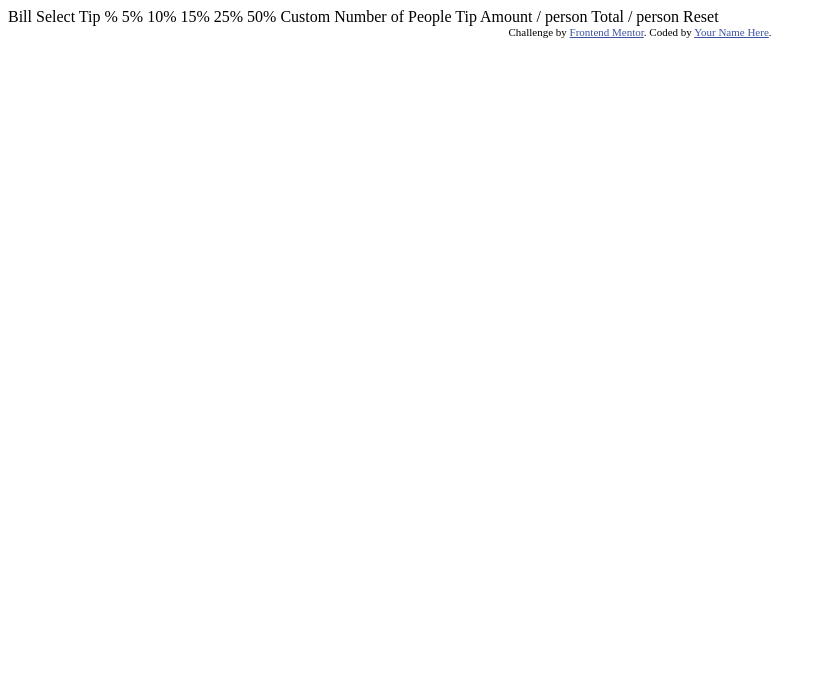
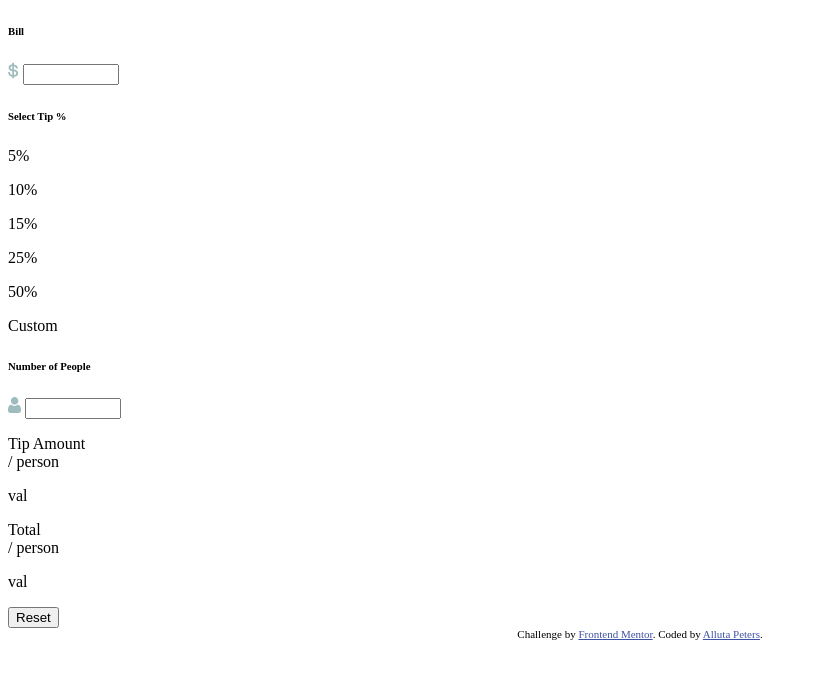
Before and after one commit to lutajpeters/tip-calculator-app, a plain HTML site: page index.html in a window 1280 px wide. Shown: the whole page, without its empty margins (0-824 px from the left). Drawn offline with Linux system fonts and the light colour scheme; a script that the page names is missing.

Commit message:
Html layout.
updated base html structure.

added text and images to html.

```diff
--- a/index.html
+++ b/index.html
@@ -1,8 +1,10 @@
 <!DOCTYPE html>
 <html lang="en">
+
 <head>
   <meta charset="UTF-8">
-  <meta name="viewport" content="width=device-width, initial-scale=1.0"> <!-- displays site properly based on user's device -->
+  <meta name="viewport" content="width=device-width, initial-scale=1.0">
+  <!-- displays site properly based on user's device -->
 
   <link rel="icon" type="image/png" sizes="32x32" href="./images/favicon-32x32.png">
   <link rel="stylesheet" href="/css/tip-calculator.css">
@@ -11,45 +13,64 @@
   <title>Frontend Mentor | Tip calculator app</title>
 
 </head>
+
 <body>
   <main class="main-container">
     <div class="card">
-      <div class="card-bill">
-        <div class="bill-amount"></div>
-        <div class="bill-tip-options"></div>
-        <div class="bill-party-size"></div>
-      </div>
-      <div class="card-tip">
-        <div class="tip-amount"></div>
-        <div class="tip-total"></div>
-        <div class="tip-action"></div>
-      </div>
+      <section class="card-bill">
+        <section class="bill-value">
+          <header class="bill-header">
+            <h6>Bill</h6>
+          </header>
+          <div class="bill-input">
+            <img src="/images/icon-dollar.svg" alt="dollar sign" />
+            <input type="number" id="billAmount" name="billAmount" min="0" max="1000000" />
+          </div>
+        </section>
+        <section class="bill-tip-options">
+          <header>
+            <h6>Select Tip %</h6>
+          </header>
+          <div class="tip-options">
+            <p>5%</p>
+            <p>10%</p>
+            <p>15%</p>
+            <p>25%</p>
+            <p>50%</p>
+            <p>Custom</p>
+          </div>
+        </section>
+        <section class="bill-party-size">
+          <header>
+            <h6>Number of People</h6>
+          </header>
+          <div class="party-size-input">
+            <img src="/images/icon-person.svg" alt="people" />
+            <input type="number" id="billAmount" name="billAmount" min="0" max="1000000" />
+          </div>
+        </section>
+      </section>
+      <section class="card-tip">
+        <section class="tip-amount">
+          <p>Tip Amount<br />/ person</p>
+          <p>val</p>
+        </section>
+        <section class="tip-total">
+          <p>Total<br />/ person</p>
+          <p>val</p>
+        </section>
+        <section class="tip-action">
+          <button>Reset</button>
+        </section>
+      </section>
     </div>
   </main>
 
-  Bill
 
-  Select Tip %
-  5%
-  10%
-  15%
-  25%
-  50%
-  Custom
+  <footer class="attribution">
+    Challenge by <a href="https://www.frontendmentor.io?ref=challenge" target="_blank">Frontend Mentor</a>.
+    Coded by <a href="#">Alluta Peters</a>.
+  </footer>
+</body>
 
-  Number of People
-
-  Tip Amount
-  / person
-
-  Total
-  / person
-
-  Reset
-
-  <div class="attribution">
-    Challenge by <a href="https://www.frontendmentor.io?ref=challenge" target="_blank">Frontend Mentor</a>.
-    Coded by <a href="#">Your Name Here</a>.
-  </div>
-</body>
 </html>
```
